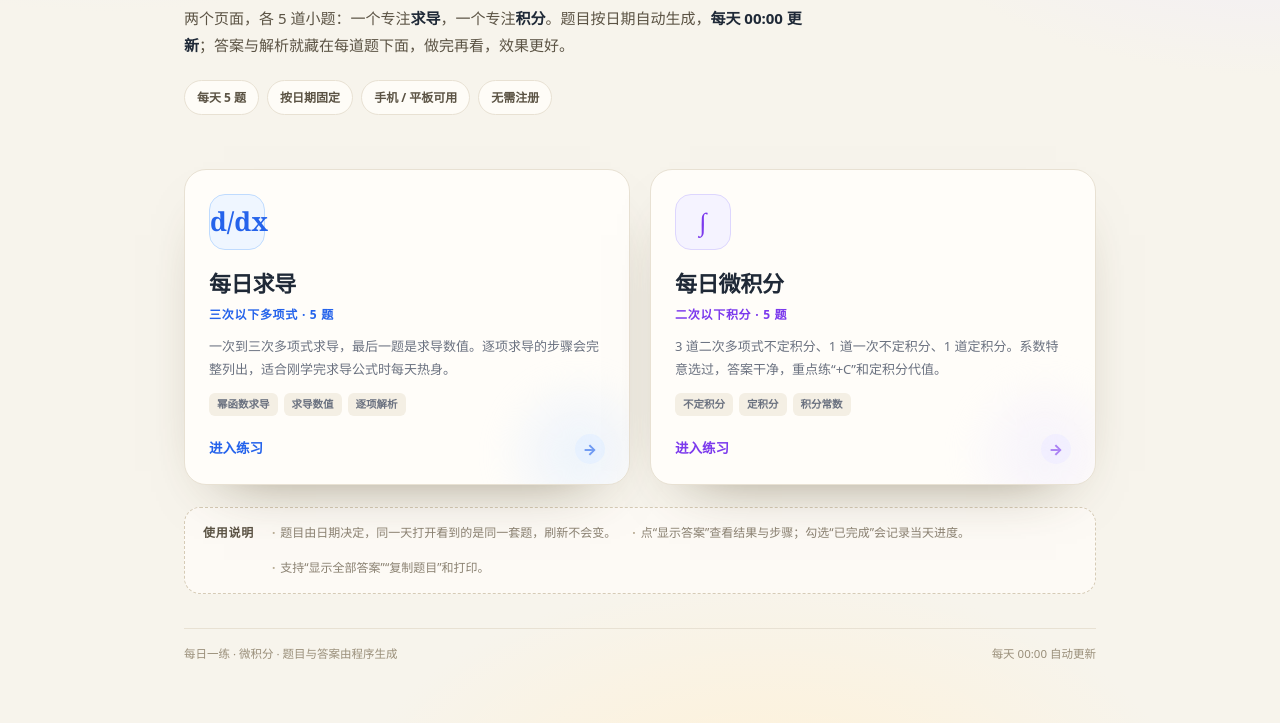
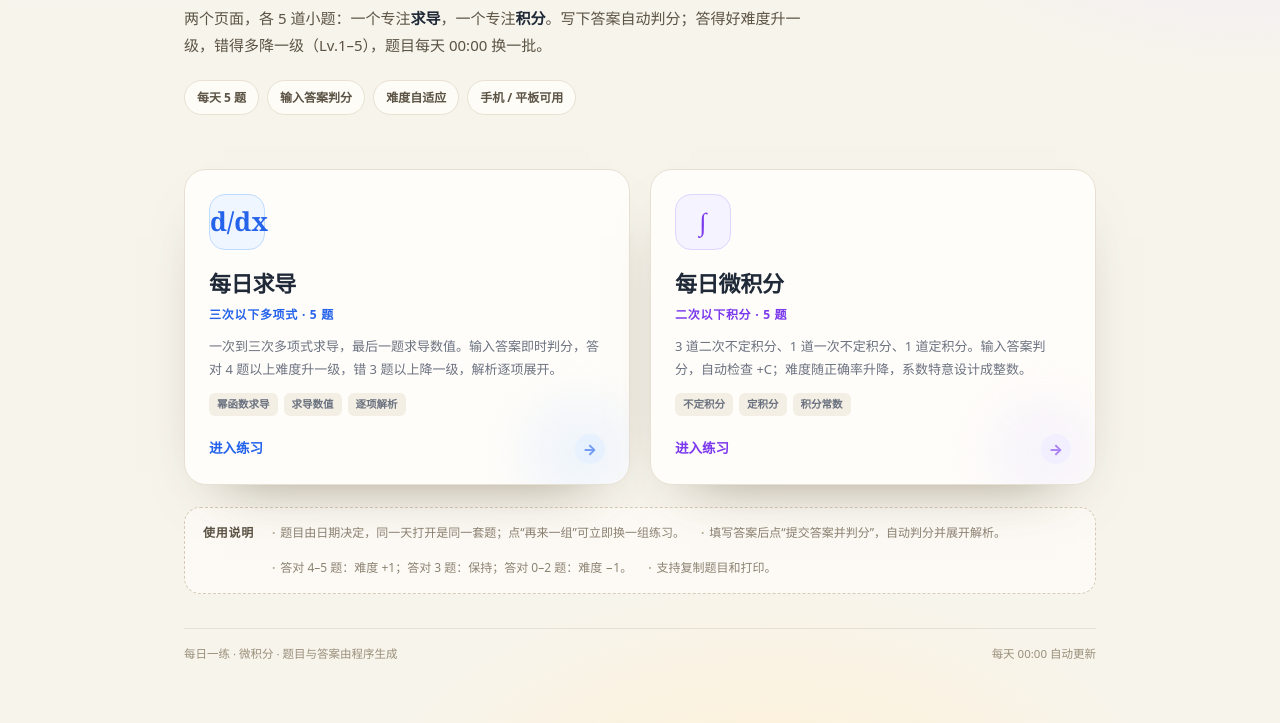
Before and after one commit to Liu68411/daily-calculus, a plain HTML site: page index.html in a window 1280 px wide. Shown: the part 198-921 px from the top of the page. Drawn offline with Linux system fonts and the light colour scheme.

Commit message:
Update index.html

```diff
--- a/index.html
+++ b/index.html
@@ -103,12 +103,12 @@
   <section class="hero">
     <div class="kicker">DAILY MATH PRACTICE</div>
     <h1>每天 5 题，<em>把微积分练熟</em></h1>
-    <p class="lead">两个页面，各 5 道小题：一个专注<b>求导</b>，一个专注<b>积分</b>。题目按日期自动生成，<b>每天 00:00 更新</b>；答案与解析就藏在每道题下面，做完再看，效果更好。</p>
+    <p class="lead">两个页面，各 5 道小题：一个专注<b>求导</b>，一个专注<b>积分</b>。写下答案自动判分；答得好难度升一级，错得多降一级（Lv.1–5），题目每天 00:00 换一批。</p>
     <div class="pills">
       <span class="pill">每天 5 题</span>
-      <span class="pill">按日期固定</span>
+      <span class="pill">输入答案判分</span>
+      <span class="pill">难度自适应</span>
       <span class="pill">手机 / 平板可用</span>
-      <span class="pill">无需注册</span>
     </div>
   </section>
 
@@ -117,7 +117,7 @@
       <div class="icon">d/dx</div>
       <h2>每日求导</h2>
       <div class="sub">三次以下多项式 · 5 题</div>
-      <p>一次到三次多项式求导，最后一题是求导数值。逐项求导的步骤会完整列出，适合刚学完求导公式时每天热身。</p>
+      <p>一次到三次多项式求导，最后一题求导数值。输入答案即时判分，答对 4 题以上难度升一级，错 3 题以上降一级，解析逐项展开。</p>
       <div class="feats"><span>幂函数求导</span><span>求导数值</span><span>逐项解析</span></div>
       <div class="go">进入练习 <span class="arrow">→</span></div>
     </a>
@@ -126,7 +126,7 @@
       <div class="icon">∫</div>
       <h2>每日微积分</h2>
       <div class="sub">二次以下积分 · 5 题</div>
-      <p>3 道二次多项式不定积分、1 道一次不定积分、1 道定积分。系数特意选过，答案干净，重点练“+C”和定积分代值。</p>
+      <p>3 道二次不定积分、1 道一次不定积分、1 道定积分。输入答案判分，自动检查 +C；难度随正确率升降，系数特意设计成整数。</p>
       <div class="feats"><span>不定积分</span><span>定积分</span><span>积分常数</span></div>
       <div class="go">进入练习 <span class="arrow">→</span></div>
     </a>
@@ -135,9 +135,10 @@
   <div class="how">
     <b>使用说明</b>
     <ul>
-      <li>题目由日期决定，同一天打开看到的是同一套题，刷新不会变。</li>
-      <li>点“显示答案”查看结果与步骤；勾选“已完成”会记录当天进度。</li>
-      <li>支持“显示全部答案”“复制题目”和打印。</li>
+      <li>题目由日期决定，同一天打开是同一套题；点“再来一组”可立即换一组练习。</li>
+      <li>填写答案后点“提交答案并判分”，自动判分并展开解析。</li>
+      <li>答对 4–5 题：难度 +1；答对 3 题：保持；答对 0–2 题：难度 −1。</li>
+      <li>支持复制题目和打印。</li>
     </ul>
   </div>
 
```
